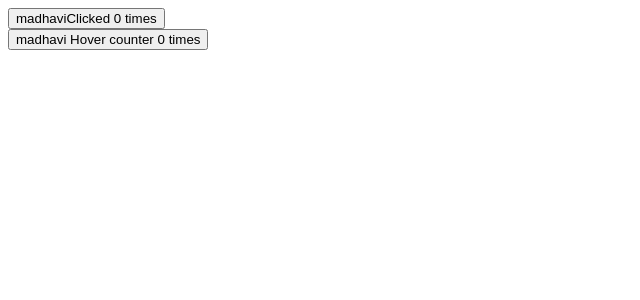
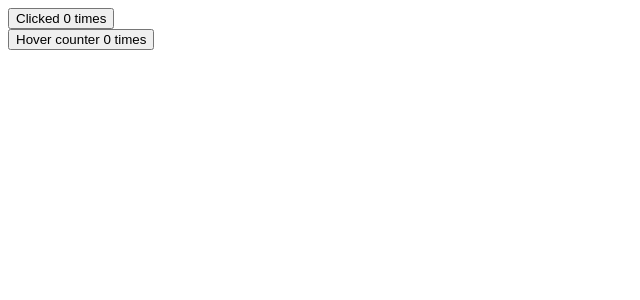
Before and after one commit to madhavi-anneboina/myapp, a React (Create React App) app: page / in a window 1280 px wide. Shown: the top 300 px of the page, without its empty margins (0-640 px from the left). Built offline with nearby package versions, Linux system fonts and the light colour scheme.

Commit message:
added hoc logoc independentely

```diff
--- a/src/components/ClickCounter.js
+++ b/src/components/ClickCounter.js
@@ -2,22 +2,11 @@ import React, { Component } from "react";
 import UpdatedComponent from "./WithCounter";
 
 class ClickCounter extends Component {
-  constructor(props) {
-    super(props);
-    this.state = {
-      count: 0,
-    };
-  }
-  incrementCount = () => {
-    this.setState((prevState) => {
-        return { count: prevState.count + 1 };
-      });
-  };
 
   render() {
     return (
       <div>
-        <button onClick={this.incrementCount}> {this.props.name}Clicked {this.state.count} times</button>
+        <button onClick={this.props.incrementCount}> Clicked {this.props.count} times</button>
       </div>
     );
   }
--- a/src/components/HoverCounter.js
+++ b/src/components/HoverCounter.js
@@ -2,22 +2,11 @@ import React, { Component } from 'react'
 import UpdatedComponent from './WithCounter';
 
  class HoverCounter extends Component {
-    constructor(props) {
-        super(props);
 
-        this.state = {
-          count: 0,
-        };
-      }
-      incrementCount = () => {
-        this.setState((prevState) => {
-            return { count: prevState.count + 1 };
-          });
-      };
   render() {
     return (
       <div>
-         <button onMouseOver={this.incrementCount}> {this.props.name} Hover counter {this.state.count} times</button>
+         <button onMouseOver={this.props.incrementCount}>  Hover counter {this.props.count} times</button>
       </div>
     )
   }
--- a/src/components/WithCounter.js
+++ b/src/components/WithCounter.js
@@ -2,8 +2,20 @@ import React from "react";
 
 const UpdatedComponent = OriginalComponet => {
  class  NewComponent extends React.Component{
+    constructor(props) {
+        super(props);
+
+        this.state = {
+          count: 0,
+        };
+      }
+      incrementCount = () => {
+        this.setState((prevState) => {
+            return { count: prevState.count + 1 };
+          });
+      };
     render(){
-        return <OriginalComponet name="madhavi" />
+        return <OriginalComponet count={this.state.count} incrementCount={this.incrementCount} />
     }
  }
  return NewComponent
```
